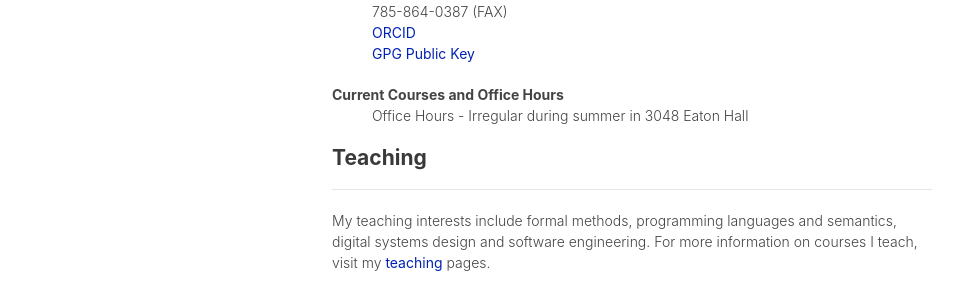
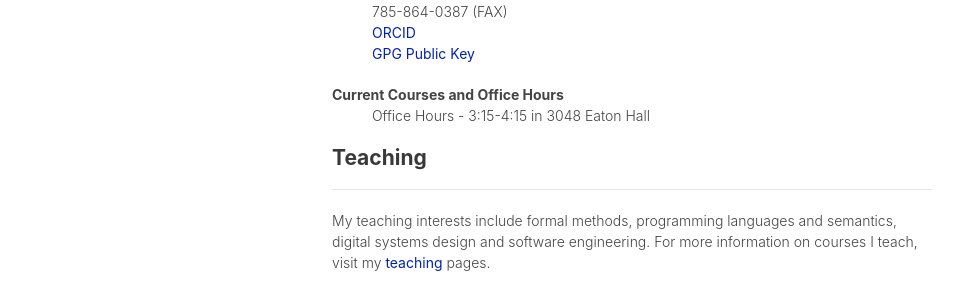
Before and after one commit to palexand/palexand.github.io, a Jekyll site: the page built from index.md, in a window 1280 px wide and 1260 px high. Shown: the part 498-792 px from the top of the window, without its empty margins (158-1121 px from the left). Built offline with Jekyll 4.4.1, drawn with Linux system fonts in a browser that asks for light colours; some web fonts are replaced.

Commit message:
Update office hours to 3:15-4:15
Co-Authored-By: Claude Sonnet 4.6 <noreply@anthropic.com>

```diff
--- a/_config.yml
+++ b/_config.yml
@@ -4,7 +4,7 @@ github: https://github.com/palexand
 title: Dr. Perry Alexander
 subtitle: The University of Kansas
 ohrsoff: 3048 Eaton Hall
-ohrs: Irregular during summer
+ohrs: 3:15-4:15
 markdown: kramdown
 name: WPA
 description: Perry Alexander's Website
```
